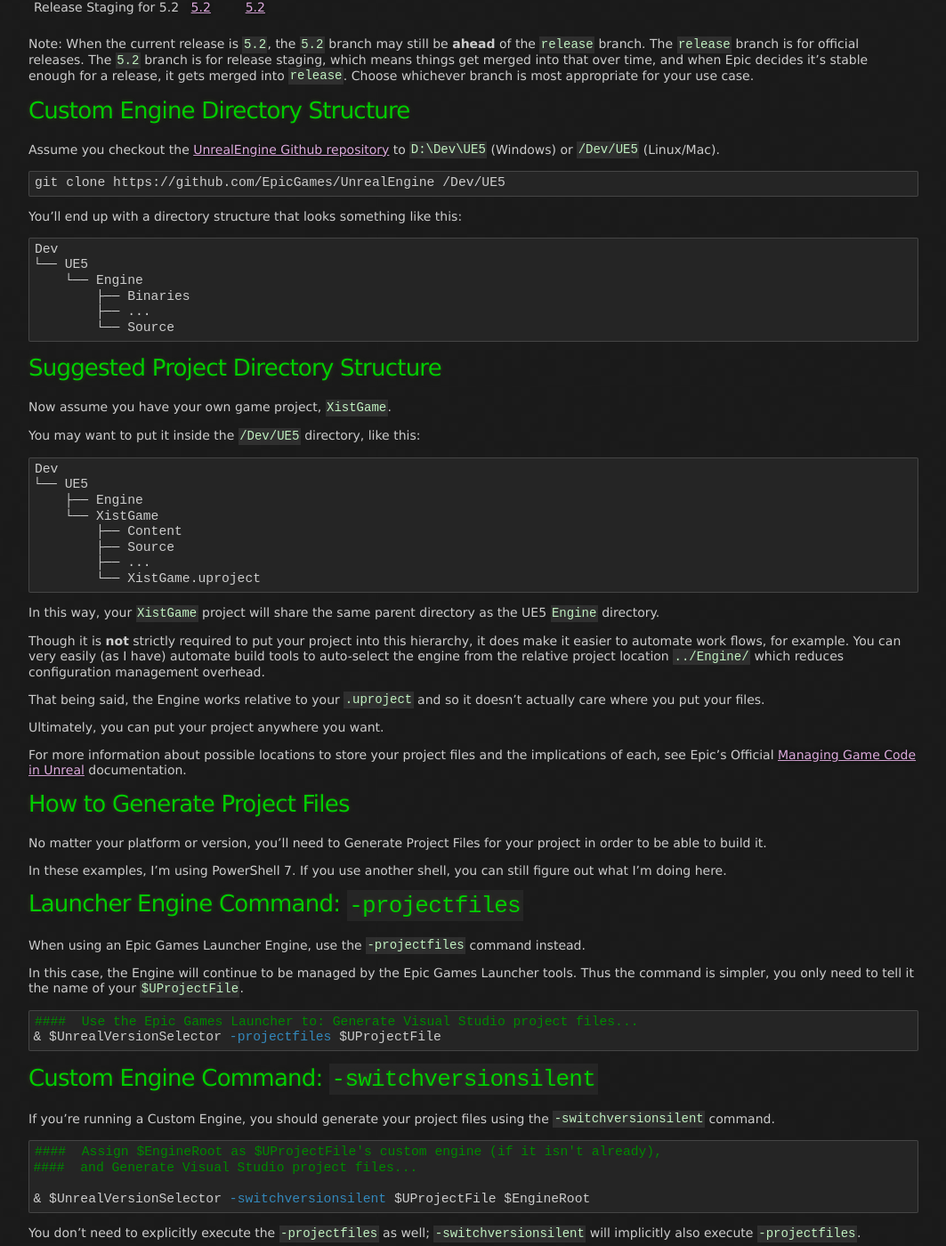
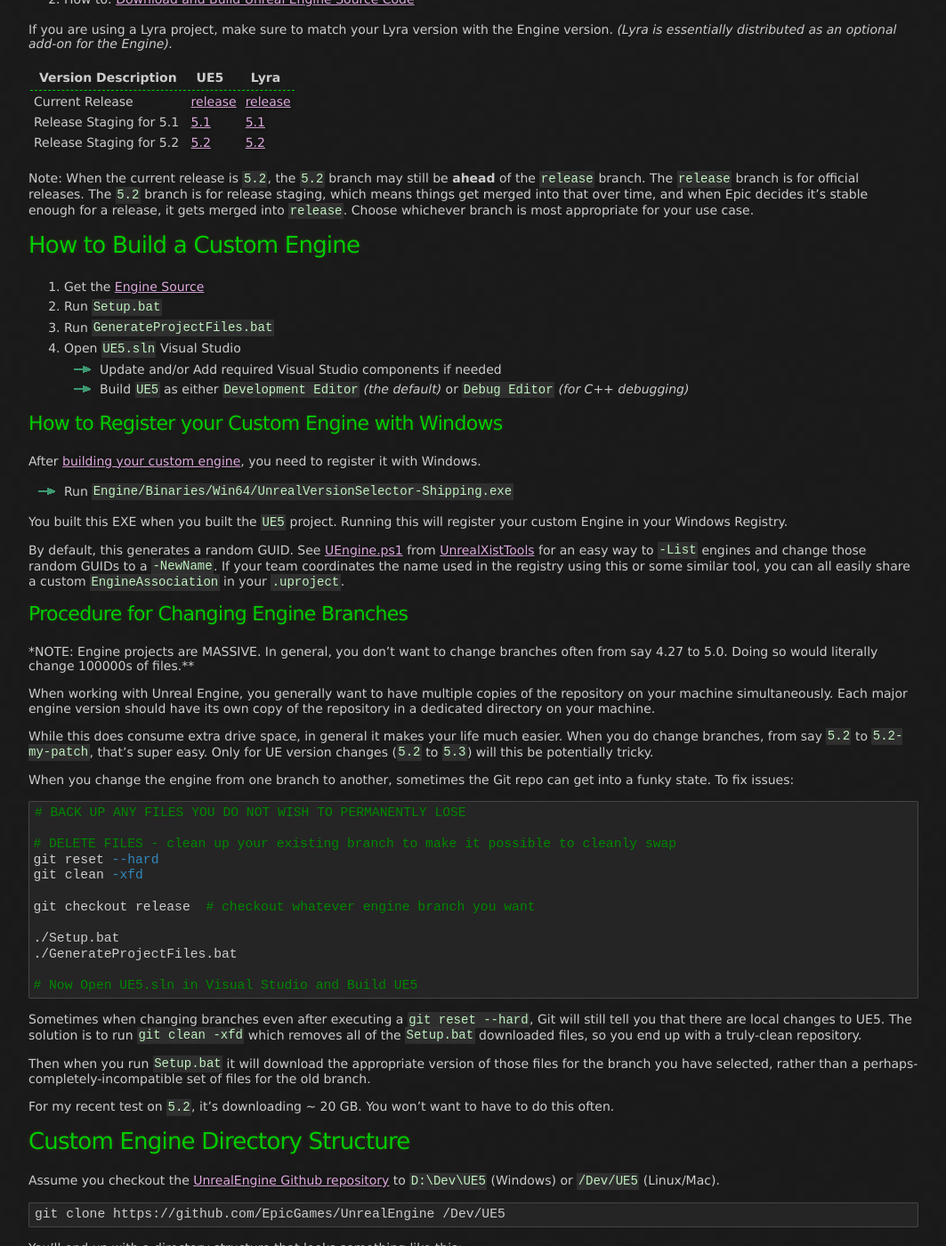
Before and after one commit to x157/x157.github.io, a Jekyll site: the page built from UE5/Engine/index.md, in a window 1280 px wide and 1400 px high, scrolled down 630 px. Shown: the whole window at 89% size, without its empty margins (108-1171 px from the left). Built offline with Jekyll 4.4.1, drawn with Linux system fonts in a browser that asks for light colours; some of the changed text lies outside the part shown.

Commit message:
Iterate UE5 Custom Engine info

````diff
--- a/UE5/Engine/index.md
+++ b/UE5/Engine/index.md
@@ -1,20 +1,25 @@
 ---
-title: "Unreal Engine 5: The Engine"
-description: "Discussion of Unreal Engine 5, including how to use a Custom Engine that you can modify yourself."
+title: "UE5: The Unreal Engine"
+description: "Discussion of Unreal Engine 5, including how to build a Custom Engine and use it for your project."
 breadcrumb_path: "UE5"
 breadcrumb_name: "Engine"
 ---
 
 # Unreal Engine 5: Using the Engine
 
+Even if you do not make changes to the engine, a custom UE5 engine is required to support
+multiplayer projects.
+This page will help you understand the process.
+
 Quick Links:
 
-- [Where to get Engine and/or Lyra Source](#WhereToGetSource)
+- [Where to get UE5 Engine Source](#WhereToGetSource)
+- [How to Build a Custom Engine](#HowToBuild)
+  - [How to Register your Custom Engine with Windows](#HowToRegister)
+  - [Procedure for Changing Engine Branches](#Procedure_ChangeEngineBranches)
+    - When changing engine branches you MUST also reset all the downloaded Engine data
 - [Custom Engine Directory Structure](#CustomEngineDirectoryStructure)
 - [How to Generate Project Files](#HowToGenerateProjectFiles)
-- [Building a Custom UE Engine](#BuildingCustomEngine)
-  - [Procedure for Changing Engine Branches](#Procedure_ChangeEngineBranches)
-    - When changing engine branches you MUST also reset all the downloaded Engine data
 
 
 <a id="WhereToGetSource"></a>
@@ -23,13 +28,16 @@
 The latest official release of Unreal Engine is always the `release` branch of the official
 [Epic Games](https://github.com/EpicGames)
 GitHub repo:
-[Unreal Engine](https://github.com/EpicGames/UnrealEngine).
+[Unreal Engine](https://github.com/EpicGames/UnrealEngine)
 
-See the docs on [Accessing Unreal Engine source code on Github](https://www.unrealengine.com/en-US/ue-on-github)
-for more info.  The repository is **private**, so you will need to get access from Epic
-by following the procedure outined in that link.
+Epic's official docs:
 
-Once you have access, here is where to get the source:
+1. How to: [Accessing Unreal Engine source code on Github](https://www.unrealengine.com/en-US/ue-on-github)
+  - The repository is **private**, so you will need to get access from Epic by following the procedure outlined in the link above
+2. How to: [Download and Build Unreal Engine Source Code](https://docs.unrealengine.com/5.1/en-US/downloading-unreal-engine-source-code/)
+
+If you are using a Lyra project, make sure to match your Lyra version with the Engine version.
+*(Lyra is essentially distributed as an optional add-on for the Engine).*
 
 | Version Description     | UE5                                                               | Lyra                                                                                 |
 |-------------------------|-------------------------------------------------------------------|--------------------------------------------------------------------------------------|
@@ -41,6 +49,82 @@
 The `release` branch is for official releases.  The `5.2` branch is for release staging, which means
 things get merged into that over time, and when Epic decides it's stable enough for a release,
 it gets merged into `release`.  Choose whichever branch is most appropriate for your use case.
+
+
+<a id="BuildingCustomEngine"></a>
+<a id="HowToBuild"></a>
+## How to Build a Custom Engine
+
+1. Get the [Engine Source](#WhereToGetSource)
+2. Run `Setup.bat`
+3. Run `GenerateProjectFiles.bat`
+4. Open `UE5.sln` Visual Studio
+  - Update and/or Add required Visual Studio components if needed
+  - Build `UE5` as either `Development Editor` *(the default)* or `Debug Editor` *(for C++ debugging)*
+
+
+<a id="HowToRegister"></a>
+### How to Register your Custom Engine with Windows
+
+After [building your custom engine](#HowToBuild), you need to register it with Windows.
+
+- Run `Engine/Binaries/Win64/UnrealVersionSelector-Shipping.exe`
+
+You built this EXE when you built the `UE5` project.
+Running this will register your custom Engine in your Windows Registry.
+
+By default, this generates a random GUID.
+See [UEngine.ps1](https://github.com/XistGG/UnrealXistTools/blob/main/UEngine.ps1)
+from [UnrealXistTools](https://github.com/XistGG/UnrealXistTools/)
+for an easy way to `-List` engines and change those random GUIDs to a `-NewName`.
+If your team coordinates the name used in the registry using this or some similar
+tool, you can all easily share a custom `EngineAssociation` in your `.uproject`.
+
+
+
+
+<a id="Procedure_ChangeEngineBranches"></a>
+### Procedure for Changing Engine Branches
+
+*NOTE: Engine projects are MASSIVE.  In general, you don't want to change branches often
+from say 4.27 to 5.0.  Doing so would literally change 100000s of files.**
+
+When working with Unreal Engine, you generally want to have multiple copies of the repository on
+your machine simultaneously.  Each major engine version should have its own copy of
+the repository in a dedicated directory on your machine.
+
+While this does consume extra drive space, in general it makes your life much easier.
+When you do change branches, from say `5.2` to `5.2-my-patch`, that's super easy.
+Only for UE version changes (`5.2` to `5.3`) will this be potentially tricky.
+
+When you change the engine from one branch to another, sometimes the Git repo can get into
+a funky state.  To fix issues:
+
+```powershell
+# BACK UP ANY FILES YOU DO NOT WISH TO PERMANENTLY LOSE
+
+# DELETE FILES - clean up your existing branch to make it possible to cleanly swap
+git reset --hard
+git clean -xfd
+
+git checkout release  # checkout whatever engine branch you want
+
+./Setup.bat
+./GenerateProjectFiles.bat
+
+# Now Open UE5.sln in Visual Studio and Build UE5
+```
+
+Sometimes when changing branches even after executing a `git reset --hard`, Git will still
+tell you that there are local changes to UE5.  The  solution is to run `git clean -xfd` which
+removes all of the `Setup.bat` downloaded files, so you end up with a truly-clean repository.
+
+Then when you run `Setup.bat` it will download the appropriate version of those files for the
+branch you have selected, rather than a perhaps-completely-incompatible set of files for the
+old branch.
+
+For my recent test on `5.2`, it's downloading ~ 20 GB.
+You won't want to have to do this often.
 
 
 <a id="CustomEngineDirectoryStructure"></a>
@@ -167,43 +251,3 @@
 In the example calculation of `$EngineRoot` above, I've cloned the UnrealEngine source into `D:/Dev/UE5`.
 
 See the discussion below for more info on the expected directory structure for custom engines.
-
-
-<a id="BuildingCustomEngine"></a>
-# Building a Custom UE5 Engine
-
-
-Before you download the UE5 source, make sure you are familiar with this material:
-
-[Official UE 5 Docs: Downloading Unreal Engine Source Code](https://docs.unrealengine.com/5.0/en-US/downloading-unreal-engine-source-code/)
-
-Unless you know what you are doing, you will probably want the `release` branch, which is the most
-recent official release of the engine.
-
-
-<a id="Procedure_ChangeEngineBranches"></a>
-## Procedure for Changing Engine Branches
-
-When you change the engine from one branch to another, sometimes the Git repo can get into
-a funky state.  To fix issues:
-
-```powershell
-# clean up your existing branch to make it possible to cleanly swap
-git reset --hard
-git clean -xfd
-
-git checkout release  # whatever engine branch you want
-
-./Setup.bat
-./GenerateProjectFiles.bat
-
-# It's now safe to rebuild the engine
-```
-
-Sometimes when changing branches even after executing a `git reset --hard`, Git will still
-tell you that there are local changes to UE5.  The  solution is to run `git clean -xfd` which
-removes all of the `Setup.bat` downloaded files, so you end up with a truly-clean repository.
-
-Then when you run `Setup.bat` it will download the appropriate version of those files for the
-branch you have selected, rather than a perhaps-completely-incompatible set of files for the
-old branch.
````
Also changed, not shown: UE5/index.md (+7 -4 lines).
